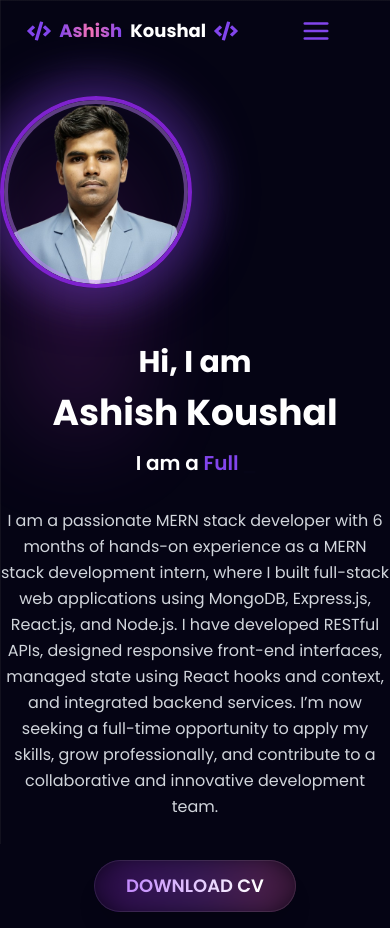
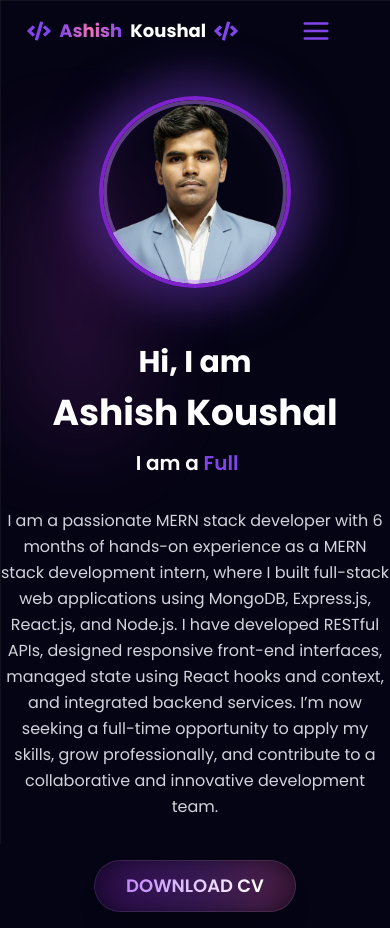
Before and after one commit to Ashi5486/Portfolio, a React (Vite) app in the folder frontend/: page /about in a window 390 px wide. Built offline with nearby package versions, Linux system fonts and the light colour scheme; a web font is replaced by a local one.

Commit message:
update about

```diff
--- a/frontend/src/components/About/About.jsx
+++ b/frontend/src/components/About/About.jsx
@@ -11,14 +11,15 @@ const About = () => {
       id="about"
       className="py-4 lg:px-[10vw] font-sans md:mt-10 lg:mt-15 text-black dark:text-white transition-colors duration-300"
     >
+      {/* ===== Main Flex Container ===== */}
       <motion.div
-        className="flex flex-col-reverse md:flex-row justify-between items-start"
+        className="flex flex-col-reverse md:flex-row justify-between items-center md:items-start"
         variants={fadeIn('up', 0)}
         initial="hidden"
         whileInView="show"
         viewport={{ once: true }}
       >
-        {/* Left Side - Text Content */}
+        {/* ===== Left Side - Text Content ===== */}
         <motion.div
           className="md:w-1/2 text-center md:text-left mt-6 md:mt-0"
           variants={fadeIn('left', 0.2)}
@@ -52,7 +53,12 @@ const About = () => {
           </h3>
 
           <p className="text-base sm:text-lg md:text-lg text-gray-700 dark:text-gray-300 mb-10 mt-8 leading-relaxed">
-            I am a passionate MERN stack developer with 6 months of hands-on experience as a MERN stack development intern, where I built full-stack web applications using MongoDB, Express.js, React.js, and Node.js. I have developed RESTful APIs, designed responsive front-end interfaces, managed state using React hooks and context, and integrated backend services. I’m now seeking a full-time opportunity to apply my skills, grow professionally, and contribute to a collaborative and innovative development team.
+            I am a passionate MERN stack developer with 6 months of hands-on experience
+            as a MERN stack development intern, where I built full-stack web applications
+            using MongoDB, Express.js, React.js, and Node.js. I have developed RESTful APIs,
+            designed responsive front-end interfaces, managed state using React hooks and context,
+            and integrated backend services. I’m now seeking a full-time opportunity to apply my skills,
+            grow professionally, and contribute to a collaborative and innovative development team.
           </p>
 
           <a
@@ -68,9 +74,9 @@ const About = () => {
           </a>
         </motion.div>
 
-        {/* Right Side - Profile Image */}
+        {/* ===== Right Side - Profile Image ===== */}
         <motion.div
-          className="md:w-1/2 flex justify-center md:justify-end mb-8 md:mb-0"
+          className="w-full md:w-1/2 flex justify-center md:justify-end mb-8 md:mb-0"
           variants={fadeIn('right', 0.4)}
         >
           <div className="relative animate-fade-in-up">
```
